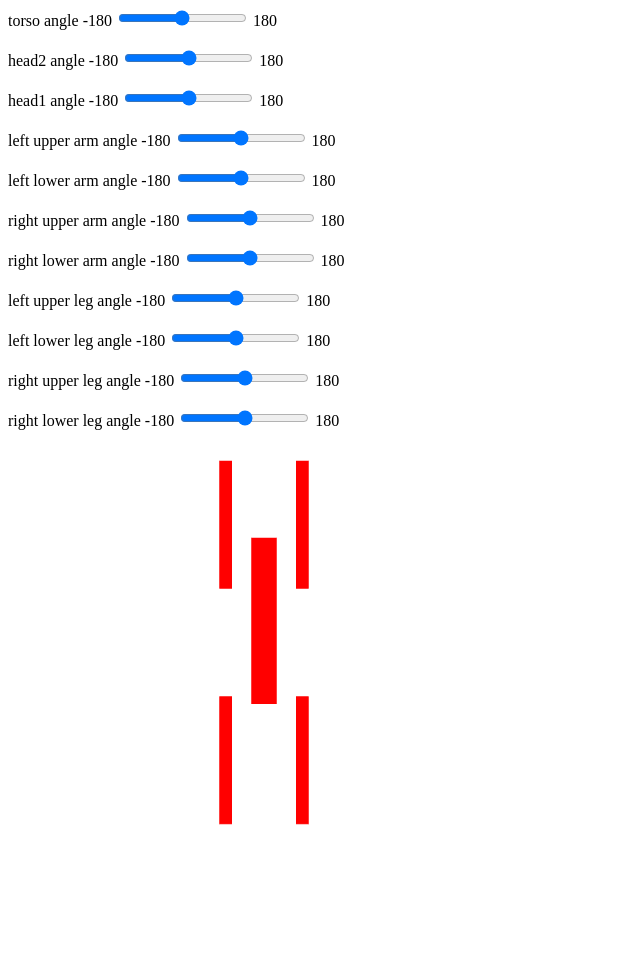
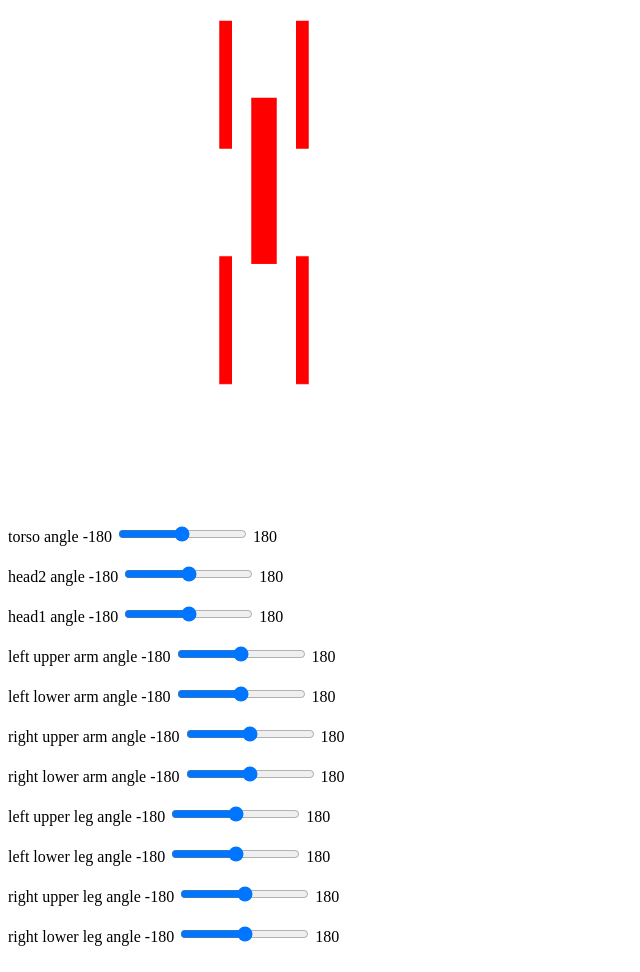
Before and after one commit to muhammadhasan01/articulated-model, a plain HTML site: page src/figure.html in a window 1280 px wide. Shown: the whole page, without its empty margins (0-640 px from the left). Drawn offline with Linux system fonts and the light colour scheme.

Commit message:
chore: move figure to the top

```diff
--- a/src/figure.html
+++ b/src/figure.html
@@ -25,12 +25,15 @@ void main()
 }
 </script>
 
-
-
 <script type="text/javascript" src="../common/webgl-utils.js"></script>
 <script type="text/javascript" src="../common/InitShaders.js"></script>
 <script type="text/javascript" src="../common/MV.js"></script>
 <script type="text/javascript" src="figure.js"></script>
+
+<body>
+<canvas id="gl-canvas" width="512" height="512">
+Oops ... your browser doesn't support the HTML5 canvas element
+</canvas>
 
 <div>
   torso angle -180 <input id="slider0" type="range"
@@ -102,10 +105,5 @@ right lower leg angle -180 <input id="slider9" type="range"
   180
 </div><br/>
 
-
-<body>
-<canvas id="gl-canvas" width="512"" height="512">
-Oops ... your browser doesn't support the HTML5 canvas element
-</canvas>
 </body>
 </html>
```
Lines whose indentation alone changed are shown as unchanged.
